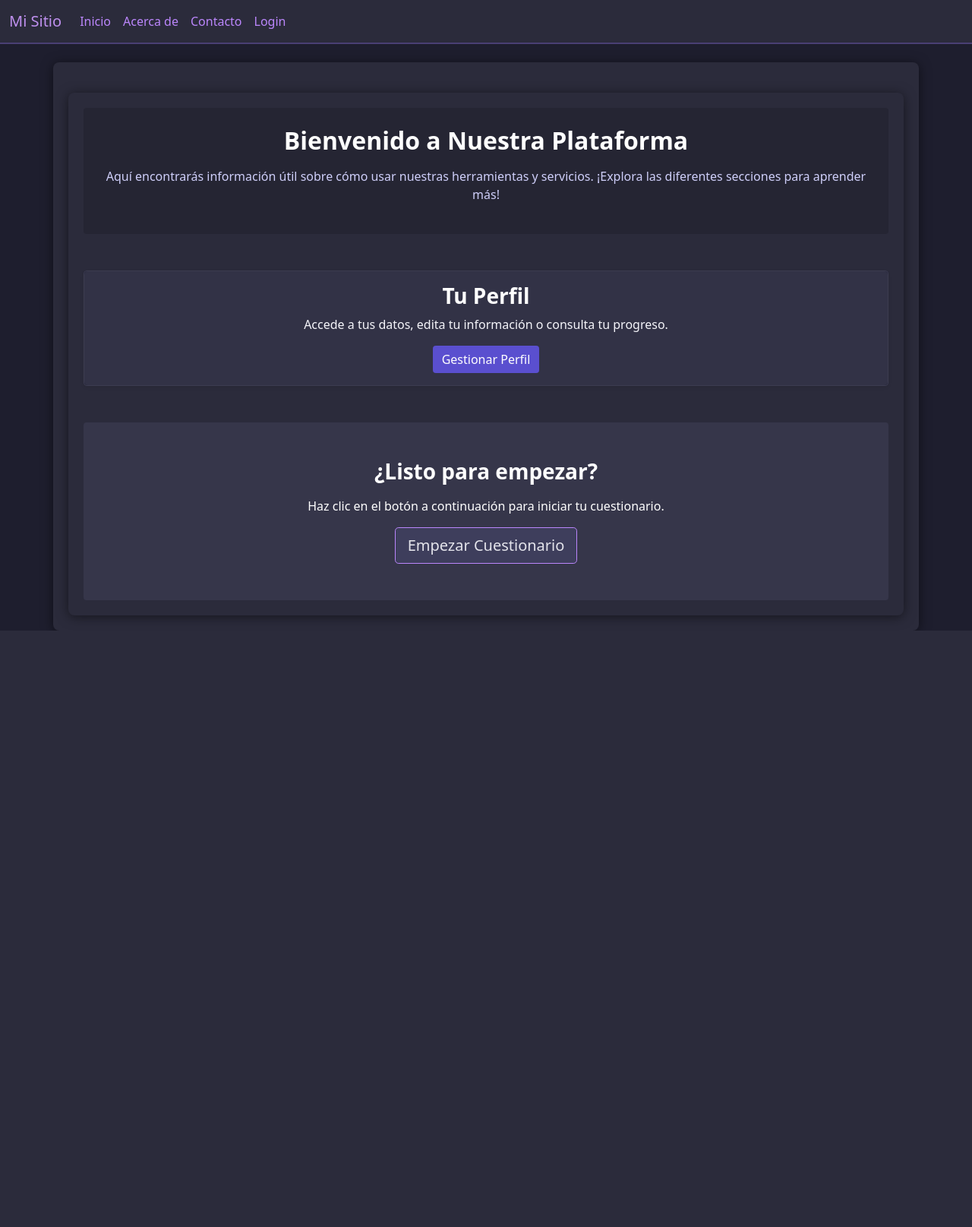
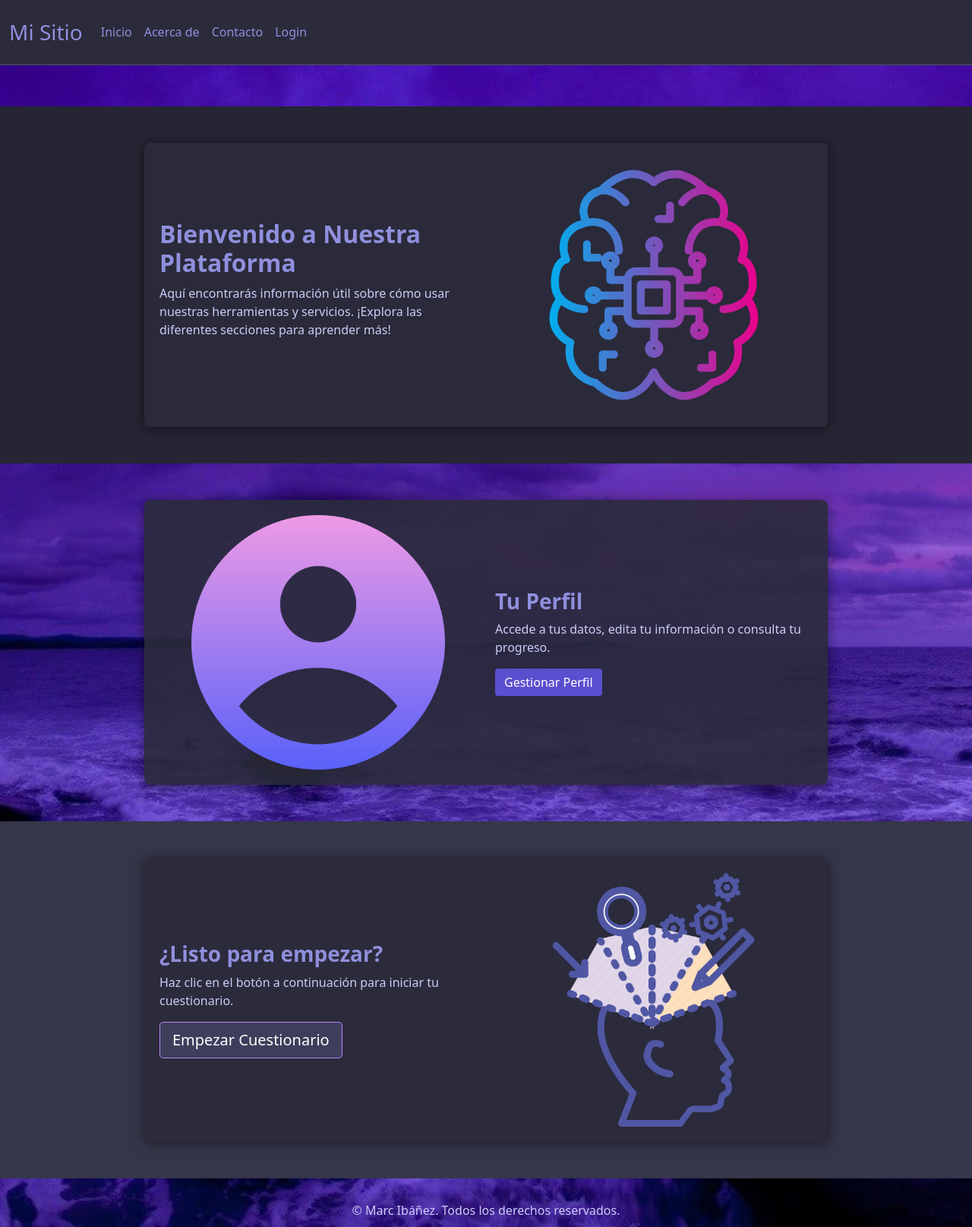
Before and after one commit to Marpuchy/disperson, a Symfony app: template templates/home/index.html.twig in a window 1280 px wide. Shown: the whole page at 76% size. Before the commit the page ends 830 px from the top, so only its background shows below. Run offline with Twig, Linux system fonts and the light colour scheme; the template is opened without the code that fills it, so the values that code supplies are empty; some libraries are stand-ins or nearby versions.

Commit message:
graficamente cambiada

```diff
--- a/public/css/dark_mode.css
+++ b/public/css/styles.css
@@ -1,67 +1,75 @@
-/* Configuración general para el modo oscuro/gris claro */
+/* Estilos generales */
 body {
-    background-color: #1e1e2e; /* Gris oscuro con un toque morado */
-    color: #e4e4eb; /* Texto gris muy claro */
+    color: #ccccf6; /* Texto gris muy claro */
+    background: #1e1e2e url("../resources/backgroundImg.png") no-repeat;
+    background-size: cover;
 }
 
 a {
-    color: #bb86fc; /* Morado claro */
+    color: #8F8FDD; /* Morado claro */
 }
 
 a:hover {
-    color: #d8b9ff; /* Morado más claro */
+    color: #9595CC; /* Morado más claro */
 }
 
 /* Contenedores */
 .container {
-    background-color: #2b2b3b; /* Gris más claro con una pizca de morado */
+    background-color: rgba(43, 43, 59, 0.9); /* Gris más claro con transparencia */
     padding: 20px;
     border-radius: 8px;
     box-shadow: 0 2px 15px rgba(0, 0, 0, 0.5); /* Sombra ligera */
-    color: #e4e4eb; /* Texto claro */
+    color: #ccccf6; /* Texto claro */
+}
+.custom-margin-top {
+    margin-top: 140px; /* O el valor que necesites */
 }
 
 /* Encabezados */
 h1, h2, h3, h4, h5, h6 {
-    color: #ffffff; /* Blanco */
+    color: #8F8FDD !important; /* Morado claro */
     font-weight: bold; /* Negrita */
 }
 
 /* Bloques de color */
 .bg-primary {
     background-color: #36364a !important; /* Gris oscuro con un matiz morado */
-    color: #e9e9e9;
+    color: #ccccf6;
 }
 
 .bg-light {
     background-color: #252533 !important; /* Gris menos oscuro */
-    color: #cfcffa;
+    color: #ccccf6;
 }
 
 /* Tarjetas: Estilos compatibles con el sistema Bootstrap */
 .card {
-    background-color: #29293d; /* Gris púrpura entre claro/oscuro */
-    border: 1px solid #3c3c50; /* Bordes gris oscuro */
-    color: #f5f5fa; /* Texto claro */
+    background-color: rgba(41, 41, 61, 0.5); /* Gris púrpura oscuro con transparencia */
+    border: 1px solid #3c3c50;
+    color: #ccccf6;
 }
 
 .card-title {
-    color: #ffffff; /* Blanco */
+    color: #6f6fb1; /* Blanco */
     font-weight: bold; /* Negrita */
 }
 
 .card-body {
-    background-color: #323246; /* Gris oscuro */
+    background-color: rgba(50, 50, 70, 0.5); /* Gris oscuro con transparencia */
     border-radius: 5px; /* Bordes redondeados */
 }
 
 /* Formularios */
 .form-control {
     background-color: #29293d !important; /* Gris púrpura */
-    color: #e9e9eb !important; /* Texto claro */
+    color: #ccccf6 !important; /* Texto claro */
     border: 1px solid #4a4a66 !important; /* Borde gris morado */
     border-radius: 4px; /* Bordes ligeramente redondeados */
     padding: 8px; /* Espaciado estándar */
+}
+
+.form-label {
+    color: #A4A4E0 !important;
 }
 
 .form-control::placeholder {
@@ -97,7 +105,7 @@ h1, h2, h3, h4, h5, h6 {
 
 .btn-light {
     background-color: #3e3e5c !important; /* Gris azulado */
-    color: #e4e4eb !important; /* Texto claro */
+    color: #ffffff !important; /* Texto claro */
     border: 1px solid #bb86fc !important; /* Borde morado claro */
 }
 
@@ -109,19 +117,22 @@ h1, h2, h3, h4, h5, h6 {
 /* Menús y navegadores */
 .navbar {
     background-color: #2b2b3b !important; /* Fondo gris púrpura oscuro */
-    border-bottom: 2px solid #4a4074; /* Línea separadora */
+    border-bottom: 2px solid #414159; /* Línea separadora */
 }
 
 .navbar .nav-link {
-    color: #bb86fc !important; /* Texto de enlace morado claro */
+    color: #8F8FDD !important; /* Texto de enlace morado claro */
 }
+
 .navbar .navbar-brand {
-    color: #bf90ef !important; /* Texto de enlace morado claro */
+    color: #8F8FDD !important; /* Texto de enlace morado claro */
 }
 
 .navbar .nav-link:hover {
-    color: #d8b9ff !important; /* Morado más suave */
+    color: #A4A4E0 !important; /* Morado más suave */
 }
+
+/* Pentágono */
 #canvas-container {
     align-self: center;
     justify-self: center;
@@ -130,12 +141,64 @@ h1, h2, h3, h4, h5, h6 {
     height: 400px;
     margin: 0 auto;
 }
+
 /* Centrado absoluto del canvas dentro del contenedor */
 canvas.absolute-center {
     position: absolute;
     top: 0;
     left: 0;
 }
-.mt-5{
+
+/* Espaciado */
+.mt-5 {
     margin-top: 20px !important;
 }
+
+footer {
+    background: none;
+}
+
+/* Añadir márgenes y espaciado a elementos de usuario */
+.container {
+    max-width: 900px; /* Limitar el ancho de la sección */
+}
+
+/* Card */
+.card {
+    border-radius: 10px;
+    background-color: rgba(43, 43, 59, 0.9); /* Gris claro con transparencia */
+    color: #ccccf6; /* Color de texto */
+}
+
+/* Botones */
+.btn-primary {
+    background-color: #5a4fcf !important; /* Morado principal */
+    border: none !important;
+    color: #ffffff !important; /* Texto blanco */
+}
+
+.btn-primary:hover {
+    background-color: #7864ff !important; /* Morado más claro */
+}
+
+/* Sección Pentágono */
+.pentagono {
+    background-color: #252533; /* Fondo gris oscuro */
+    padding: 30px;
+    border-radius: 8px;
+}
+
+/* Ajustar el contenedor del gráfico */
+#canvas-container {
+    margin-top: 20px;
+}
+
+/* Ajuste de tamaño para las imágenes */
+.img-fluid {
+    max-width: 80%; /* Reducir el tamaño de la imagen */
+    height: auto;
+}
+/* Fondo detrás de las imágenes */
+.position-relative {
+    position: relative;
+}
--- a/templates/base.html.twig
+++ b/templates/base.html.twig
@@ -6,14 +6,16 @@
     <title>{% block title %}Mi Sitio Web{% endblock %}</title>
     <link rel="stylesheet" href="https://cdnjs.cloudflare.com/ajax/libs/bootstrap/5.1.0/css/bootstrap.min.css">
     <link href="https://fonts.googleapis.com/css2?family=Lato:wght@400;700&display=swap" rel="stylesheet">
+    <script src="https://cdnjs.cloudflare.com/ajax/libs/three.js/r128/three.min.js"></script>
+
     <!-- Modo oscuro personalizado -->
-    <link href="{{ asset('css/dark_mode.css') }}" rel="stylesheet">
+    <link href="{{ asset('css/styles.css') }}" rel="stylesheet">
 </head>
 <body>
 <!-- Barra de navegación -->
-<nav class="navbar navbar-expand-lg navbar-light bg-light">
+<nav class="navbar navbar-expand-lg navbar-dark bg-dark fixed-top py-3">
     <div class="container-fluid">
-        <a class="navbar-brand" href="/">Mi Sitio</a>
+        <a class="navbar-brand fs-3" href="/">Mi Sitio</a>
         <button class="navbar-toggler" type="button" data-bs-toggle="collapse" data-bs-target="#navbarNav"
                 aria-controls="navbarNav" aria-expanded="false" aria-label="Toggle navigation">
             <span class="navbar-toggler-icon"></span>
@@ -33,12 +35,11 @@
                     <!-- Si el usuario está autenticado -->
                     <li class="nav-item">
                         <a class="nav-link" href="{{ path('app_profile') }}">{{ app.user.username }}</a>
-                        <!-- Muestra el nombre del usuario -->
                     </li>
                 {% else %}
                     <!-- Si el usuario NO está autenticado -->
                     <li class="nav-item">
-                        <a class="nav-link" href="{{ path('login') }}">Login</a> <!-- Redirige al login -->
+                        <a class="nav-link" href="{{ path('login') }}">Login</a>
                     </li>
                 {% endif %}
             </ul>
@@ -47,14 +48,21 @@
 </nav>
 
 <!-- Contenido principal -->
-<div class="container mt-4">
+<div class="container-fluid custom-margin-top p-0">
     {% block content %}
         <!-- Aquí irá el contenido específico de cada página -->
     {% endblock %}
 </div>
 
+
+<!-- Footer -->
+<footer class="text-center mt-5">
+    <div class="text-center" style="background-color: rgba(0, 0, 0, 0.05); padding: 10px;">
+        &copy; Marc Ibáñez. Todos los derechos reservados.
+    </div>
+</footer>
+
 <!-- Scripts -->
 <script src="https://cdnjs.cloudflare.com/ajax/libs/bootstrap/5.1.0/js/bootstrap.bundle.min.js"></script>
-
 </body>
 </html>
--- a/templates/home/index.html.twig
+++ b/templates/home/index.html.twig
@@ -3,42 +3,69 @@
 {% block title %}Página Principal{% endblock %}
 
 {% block content %}
-    <div class="container mt-5">
-
+    <div class="">
         <!-- Zona de Información -->
-        <section class="mb-5">
-            <div class="p-4 bg-light rounded">
-                <h2 class="text-center mb-3">Bienvenido a Nuestra Plataforma</h2>
-                <p class="text-center">
-                    Aquí encontrarás información útil sobre cómo usar nuestras herramientas y servicios.
-                    ¡Explora las diferentes secciones para aprender más!
-                </p>
+        <section class="py-5 bg-light">
+            <div class="container">
+                <div class="row align-items-center">
+                    <div class="col-md-6" data-aos="fade-right">
+                        <h2>Bienvenido a Nuestra Plataforma</h2>
+                        <p>Aquí encontrarás información útil sobre cómo usar nuestras herramientas y servicios.
+                            ¡Explora las diferentes secciones para aprender más!</p>
+                    </div>
+                    <div class="col-md-6 text-center" data-aos="fade-left">
+                        <img src="{{ asset('resources/brain.png') }}" class="img-fluid rounded"
+                             alt="Imagen de bienvenida">
+                    </div>
+                </div>
             </div>
         </section>
 
         <!-- Zona de Perfil -->
-        <section class="mb-5">
-            <div class="card shadow-sm">
-                <div class="card-body">
-                    <h3 class="card-title text-center">Tu Perfil</h3>
-                    <p class="card-text text-center">
-                        Accede a tus datos, edita tu información o consulta tu progreso.
-                    </p>
-                    <div class="text-center">
+        <section class="py-5">
+            <div class="container">
+                <div class="row align-items-center">
+                    <div class="col-md-6 order-md-2" data-aos="fade-left">
+                        <h3>Tu Perfil</h3>
+                        <p>Accede a tus datos, edita tu información o consulta tu progreso.</p>
                         <a href="{{ path('app_profile') }}" class="btn btn-primary">Gestionar Perfil</a>
+                    </div>
+                    <div class="col-md-6 order-md-1 text-center" data-aos="fade-right">
+                        <img src="{{ asset('resources/profile.png') }}" class="img-fluid rounded"
+                             alt="Imagen de perfil">
                     </div>
                 </div>
             </div>
         </section>
 
         <!-- Zona de Empezar Cuestionario -->
-        <section class="text-center">
-            <div class="p-5 bg-primary text-white rounded">
-                <h3 class="mb-3">¿Listo para empezar?</h3>
-                <p>Haz clic en el botón a continuación para iniciar tu cuestionario.</p>
-                <a href="{{ path('app_quiz_start') }}" class="btn btn-light btn-lg">Empezar Cuestionario</a>
+        <section class="py-5 bg-primary text-white">
+            <div class="container">
+                <div class="row align-items-center">
+                    <div class="col-md-6" data-aos="fade-right">
+                        <h3>¿Listo para empezar?</h3>
+                        <p>Haz clic en el botón a continuación para iniciar tu cuestionario.</p>
+                        <a href="{{ path('app_quiz_start') }}" class="btn btn-light btn-lg">Empezar Cuestionario</a>
+                    </div>
+                    <div class="col-md-6 text-center" data-aos="fade-left">
+                        <img src="{{ asset('resources/quiz.png') }}" class="img-fluid rounded"
+                             alt="Imagen de cuestionario">
+                    </div>
+                </div>
             </div>
         </section>
+    </div>
 
-    </div>
+    <!-- Include AOS Library -->
+    <link href="https://cdn.jsdelivr.net/npm/aos@2.3.4/dist/aos.css" rel="stylesheet">
+    <script src="https://cdn.jsdelivr.net/npm/aos@2.3.4/dist/aos.js"></script>
+    <script>
+        // Initialize AOS
+        document.addEventListener('DOMContentLoaded', function () {
+            AOS.init({
+                duration: 1000, // Animation duration in ms
+                once: true     // Animate only once
+            });
+        });
+    </script>
 {% endblock %}
```
Also changed, not shown: public/css/estilos.css (deleted, +0 -9 lines), templates/about/index.html.twig (+15 -8 lines), templates/profile/index.html.twig (+6 -4 lines), public/resources/backgroundImg.png (added), public/resources/brain.png (added), public/resources/profile.png (added), public/resources/quiz.png (added).
